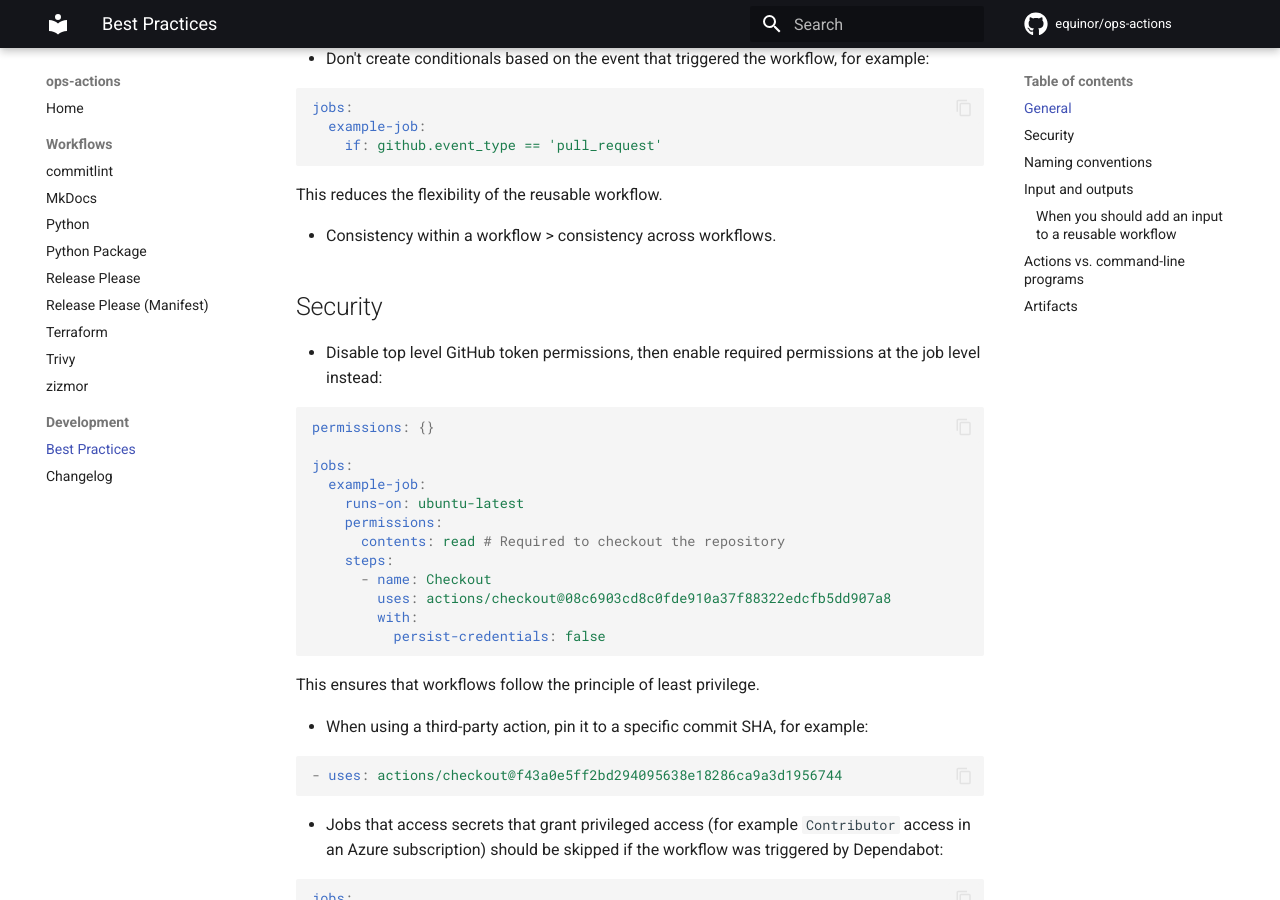
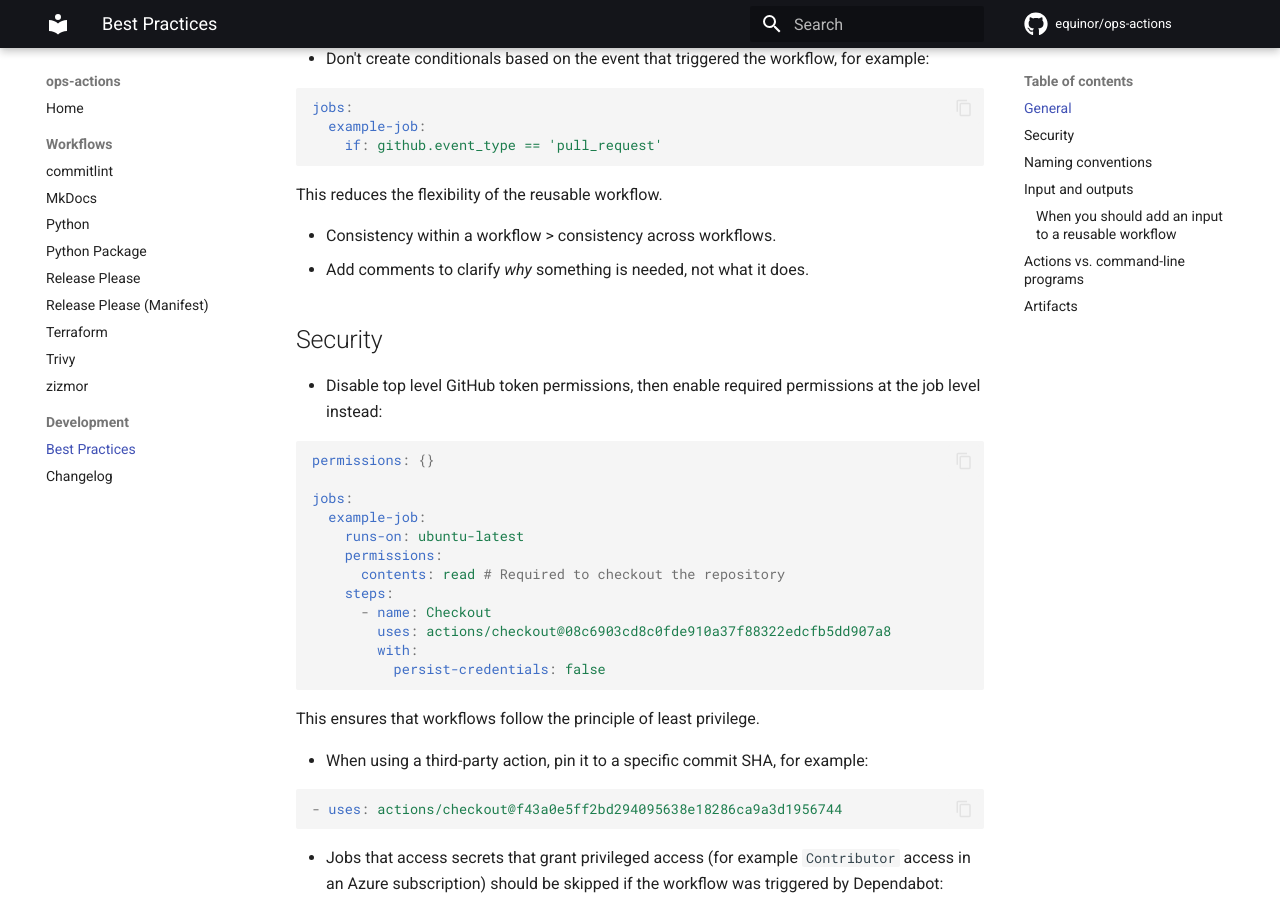
Before and after one commit to equinor/ops-actions, an MkDocs documentation site: the page built from docs/best-practices.md, in a window 1280 px wide and 900 px high, scrolled down 527 px. Built offline with MkDocs 1.6.1 and Material for MkDocs 9.7.7, drawn with Linux system fonts in a browser that asks for light colours; comment, search, counter and statistics services are not loaded.

Commit message:
docs: clarify when to add comments (#897)

```diff
--- a/docs/best-practices.md
+++ b/docs/best-practices.md
@@ -25,6 +25,7 @@
   This reduces the flexibility of the reusable workflow.
 
 - Consistency within a workflow > consistency across workflows.
+- Add comments to clarify _why_ something is needed, not what it does.
 
 ## Security
 
```
